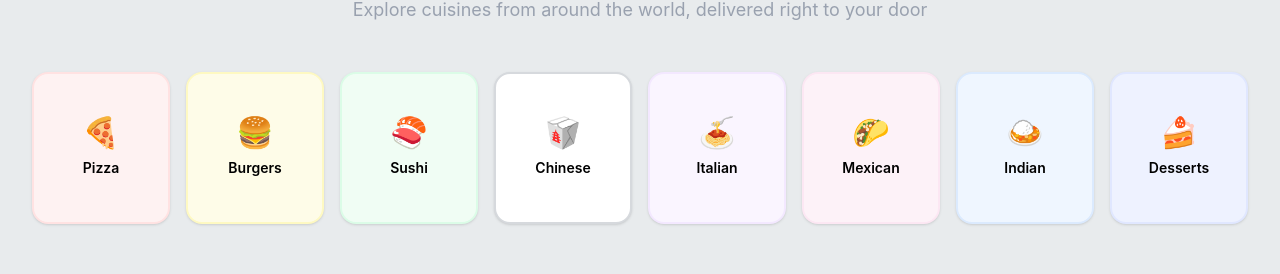
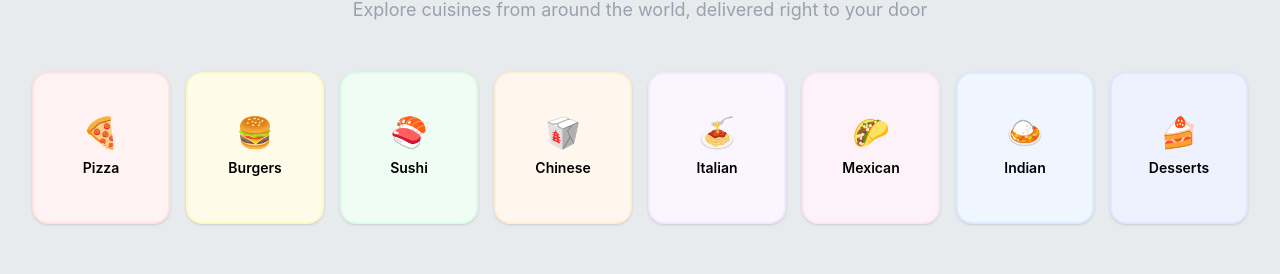
Before and after one commit to asrath11/food-delivery, a React (Vite) app in the folder admin-frontend/: page / in a window 1280 px wide. Shown: the part 811-1085 px from the top of the page. Built offline with nearby package versions, Linux system fonts and the light colour scheme; no server answers.

Commit message:
Add color styling for Chinese category in CategoriesSection component

```diff
--- a/admin-frontend/src/components/categories/CategoriesSection.jsx
+++ b/admin-frontend/src/components/categories/CategoriesSection.jsx
@@ -20,6 +20,7 @@ const categories = [
   {
     name: 'Chinese',
     icon: '🥡',
+    color: 'bg-orange-50 border-orange-100',
   },
   {
     name: 'Italian',
```
